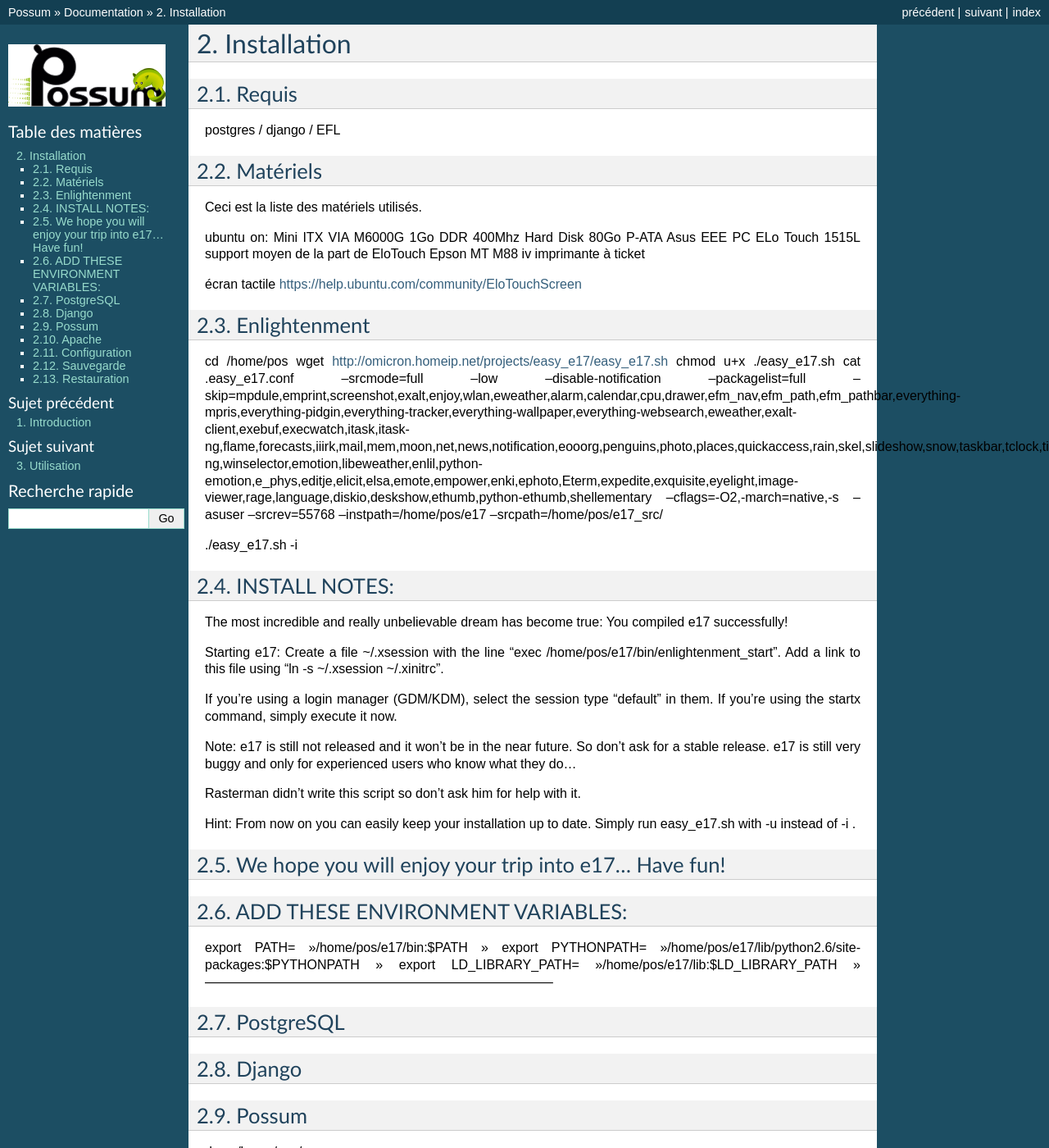
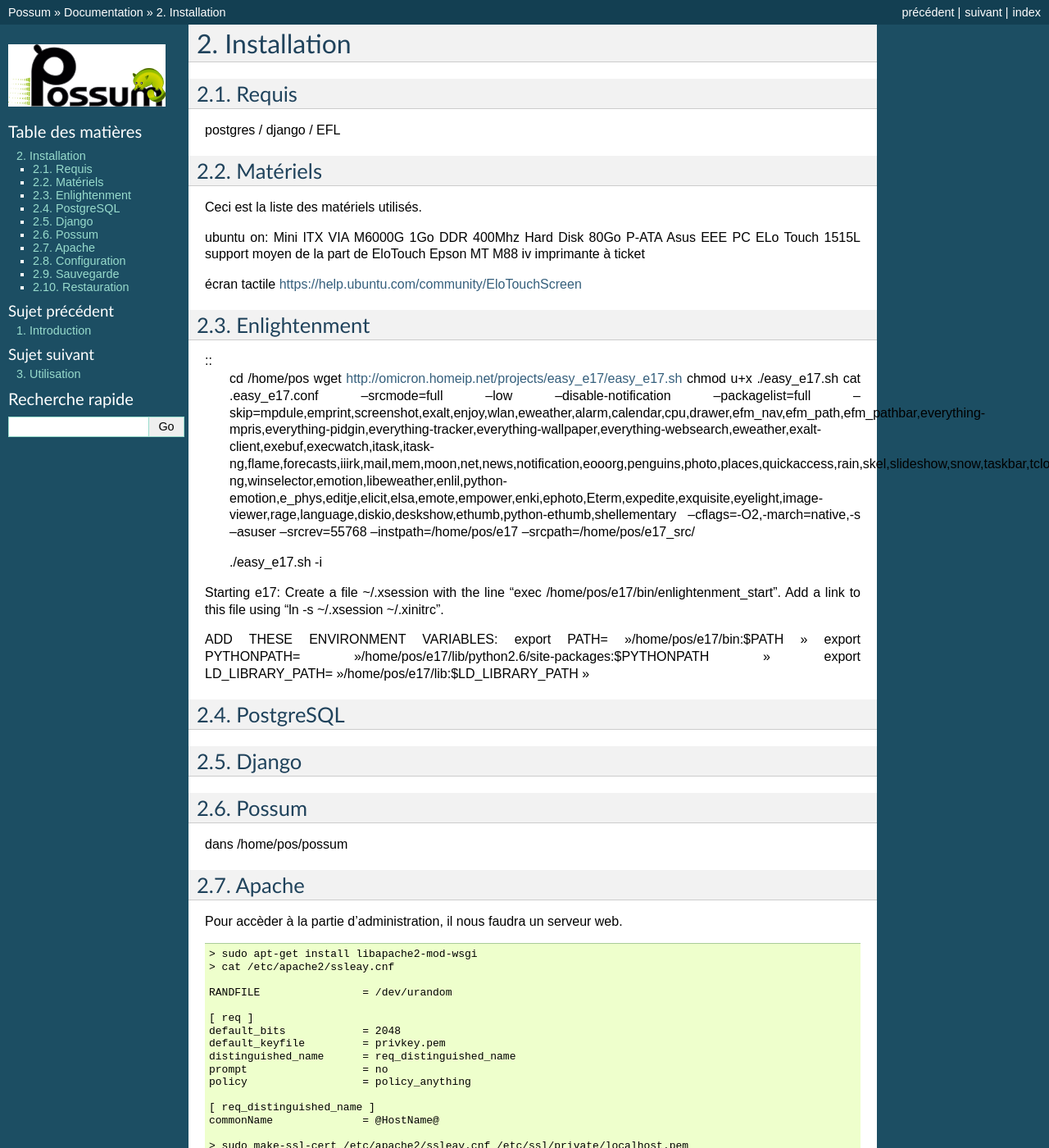
Before and after one commit to fccgp/possum, a Sphinx documentation site: the page built from doc/install.rst, in a window 1280 px wide and 1400 px high. Shown: the whole window at 82% size. Built offline with Sphinx 7.4.7, drawn with Linux system fonts in a browser that asks for light colours; some of the changed text lies outside the part shown.

Commit message:
Doc install E17

```diff
--- a/doc/install.rst
+++ b/doc/install.rst
@@ -25,57 +25,33 @@ https://help.ubuntu.com/community/EloTouchScreen
 Enlightenment
 -------------
 
-cd /home/pos
-wget http://omicron.homeip.net/projects/easy_e17/easy_e17.sh
-chmod u+x ./easy_e17.sh
-cat .easy_e17.conf
---srcmode=full
---low
---disable-notification
---packagelist=full
---skip=mpdule,emprint,screenshot,exalt,enjoy,wlan,eweather,alarm,calendar,cpu,drawer,efm_nav,efm_path,efm_pathbar,everything-mpris,everything-pidgin,everything-tracker,everything-wallpaper,everything-websearch,eweather,exalt-client,exebuf,execwatch,itask,itask-ng,flame,forecasts,iiirk,mail,mem,moon,net,news,notification,eooorg,penguins,photo,places,quickaccess,rain,skel,slideshow,snow,taskbar,tclock,tiling,uptime,weather,winlist-ng,winselector,emotion,libeweather,enlil,python-emotion,e_phys,editje,elicit,elsa,emote,empower,enki,ephoto,Eterm,expedite,exquisite,eyelight,image-viewer,rage,language,diskio,deskshow,ethumb,python-ethumb,shellementary
---cflags=-O2,-march=native,-s
---asuser
---srcrev=55768
---instpath=/home/pos/e17
---srcpath=/home/pos/e17_src/
+::
+  cd /home/pos
+  wget http://omicron.homeip.net/projects/easy_e17/easy_e17.sh
+  chmod u+x ./easy_e17.sh
+  cat .easy_e17.conf
+  --srcmode=full
+  --low
+  --disable-notification
+  --packagelist=full
+  --skip=mpdule,emprint,screenshot,exalt,enjoy,wlan,eweather,alarm,calendar,cpu,drawer,efm_nav,efm_path,efm_pathbar,everything-mpris,everything-pidgin,everything-tracker,everything-wallpaper,everything-websearch,eweather,exalt-client,exebuf,execwatch,itask,itask-ng,flame,forecasts,iiirk,mail,mem,moon,net,news,notification,eooorg,penguins,photo,places,quickaccess,rain,skel,slideshow,snow,taskbar,tclock,tiling,uptime,weather,winlist-ng,winselector,emotion,libeweather,enlil,python-emotion,e_phys,editje,elicit,elsa,emote,empower,enki,ephoto,Eterm,expedite,exquisite,eyelight,image-viewer,rage,language,diskio,deskshow,ethumb,python-ethumb,shellementary
+  --cflags=-O2,-march=native,-s
+  --asuser
+  --srcrev=55768
+  --instpath=/home/pos/e17
+  --srcpath=/home/pos/e17_src/
 
-./easy_e17.sh -i
+  ./easy_e17.sh -i
 
-
-INSTALL NOTES:
---------------------------------------------------------------------------------
-The most incredible and really unbelievable dream has become true:
-You compiled e17 successfully!
 
 Starting e17:
 Create a file ~/.xsession with the line 'exec /home/pos/e17/bin/enlightenment_start'.
 Add a link to this file using 'ln -s ~/.xsession ~/.xinitrc'.
 
-If you're using a login manager (GDM/KDM), select the session type 'default' in them.
-If you're using the startx command, simply execute it now.
-
-Note: e17 is still not released and it won't be in the near future. So don't
-ask for a stable release. e17 is still very buggy and only for experienced users
-who know what they do...
-
-Rasterman didn't write this script so don't ask him for help with it.
-
-Hint: From now on you can easily keep your installation up to date.
-Simply run easy_e17.sh with -u instead of -i .
-
-We hope you will enjoy your trip into e17... Have fun!
---------------------------------------------------------------------------------
-
 ADD THESE ENVIRONMENT VARIABLES:
---------------------------------------------------------------------------------
 export PATH="/home/pos/e17/bin:$PATH"
 export PYTHONPATH="/home/pos/e17/lib/python2.6/site-packages:$PYTHONPATH"
 export LD_LIBRARY_PATH="/home/pos/e17/lib:$LD_LIBRARY_PATH"
---------------------------------------------------------------------------------
-
-
-
 
 PostgreSQL
 ----------
```
